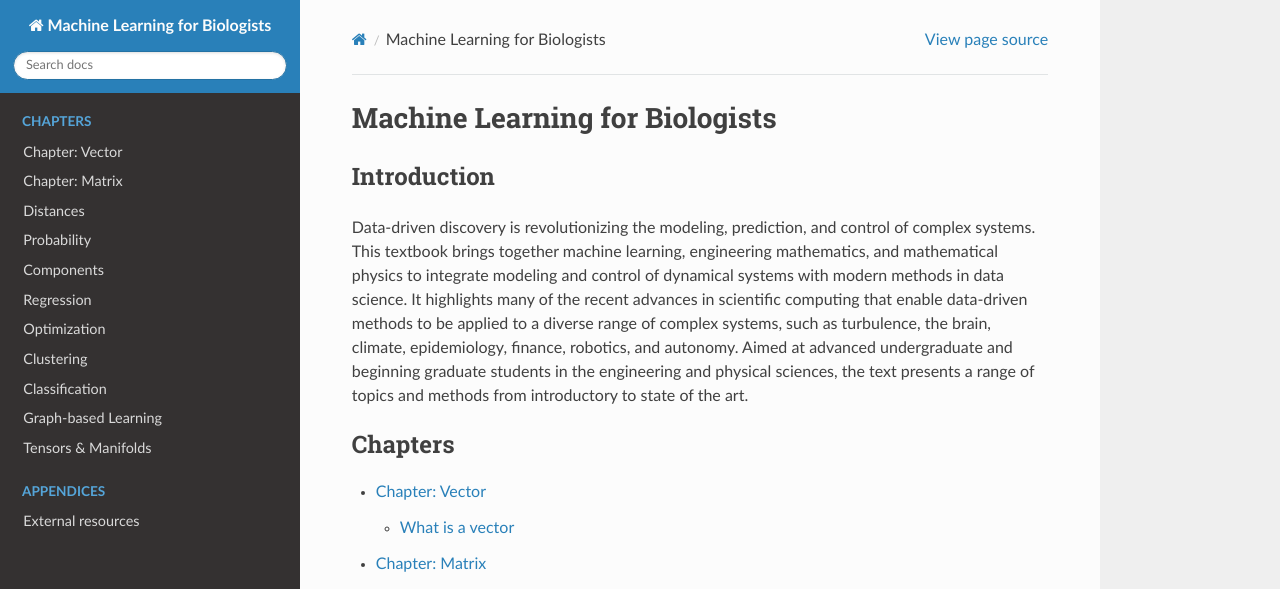
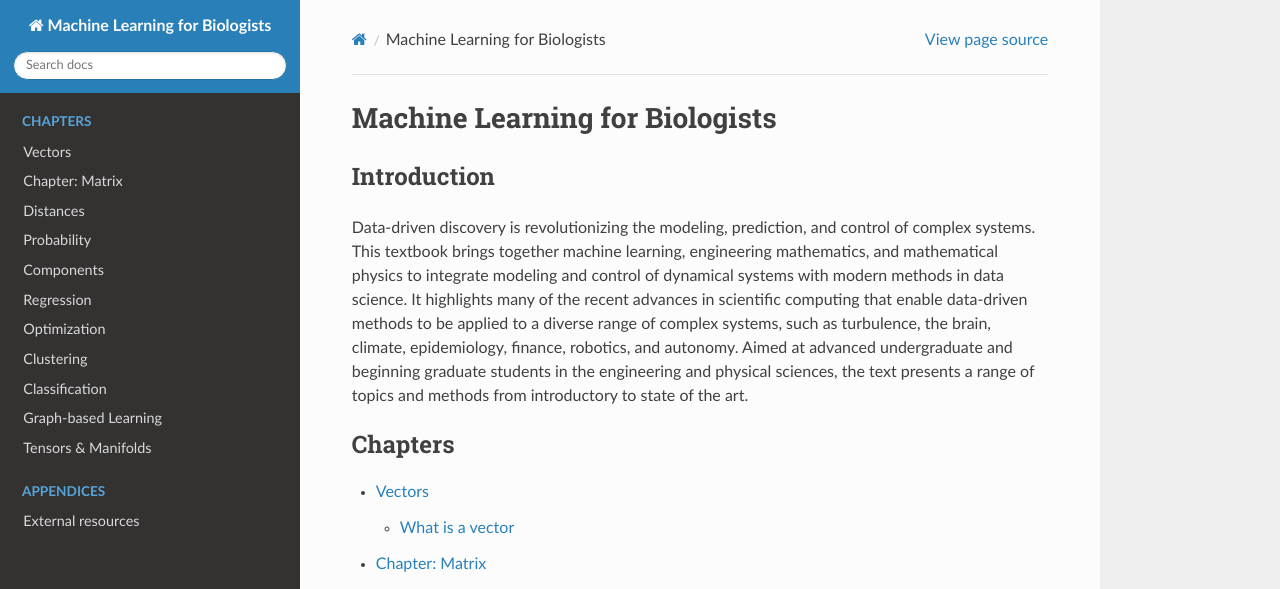
Before and after one commit to jamesjcai/readthedocs_ml4b, a Sphinx documentation site: the page built from docs/index.rst, in a window 1280 px wide and 900 px high. Shown: the top 589 px of the window. Built offline with Sphinx 7.4.7 and the Read the Docs theme 2.0.0, drawn with Linux system fonts in a browser that asks for light colours; formulas are drawn with MathJax 3.

Commit message:
Update chapter_vectors.rst

```diff
--- a/docs/chapter_vectors.rst
+++ b/docs/chapter_vectors.rst
@@ -1,8 +1,8 @@
 .. _chapter_vectors:
 
-***************
-Chapter: Vector
-***************
+*******
+Vectors
+*******
 
 
 What is a vector
```
